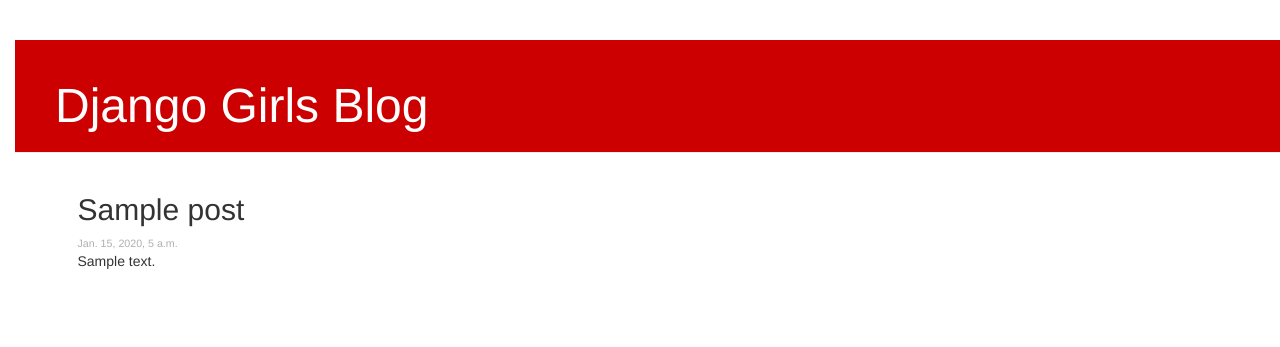
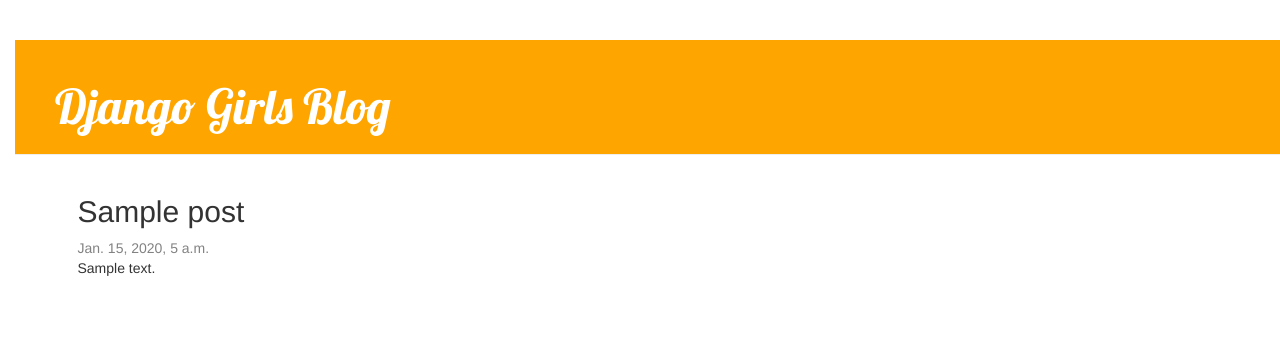
Before and after one commit to ifpitds/djangogirls, a Django app: page /post/1/ in a window 1280 px wide. Shown: the top 347 px of the page. Run offline with Django 3.2, Linux system fonts and the light colour scheme; tables that the repository leaves empty hold one stand-in row (values such as "Sample post"); some libraries are stand-ins or nearby versions.

Commit message:
Update blog.css

```diff
--- a/blog/static/css/blog.css
+++ b/blog/static/css/blog.css
@@ -1,30 +1,34 @@
-h1 a, h1 a:visited, h1 a:active {
-  color: #FFFFFF;
-  font-size: 36pt;
-  text-decoration: none;
-}
-
-h2 a, h2 a:visited {
-  color: #000000;
-}
-
-body {
+body{
 	padding-left: 15px;
 }
 
-.page-header {
-  background-color: #CC0000;
+h1 a, h2 a{
+	color: orange;
+	font-family: 'Lobster';
+}
+
+.page-header{
+	background-color: orange;
     margin-top: 0;
     padding: 20px 20px 20px 40px;
+}
+
+.page-header h1, .page-header h1 a, .page-header h1 a:visited, .page-header h1 a:active {
+    color: #ffffff;
+    font-size: 36pt;
+    text-decoration: none;
 }
 
 .content {
     margin-left: 40px;
 }
 
+h1, h2, h3, h4 {
+    font-family: 'Lobster', cursive;
+}
+
 .date {
-  color: #B0B0B0;
-  font-size: 8pt;
+    color: #828282;
 }
 
 .save {
@@ -45,3 +49,7 @@
 .post {
     margin-bottom: 70px;
 }
+
+.post h2 a, .post h2 a:visited {
+    color: #000000;
+}
```
Lines whose indentation alone changed are shown as unchanged.
